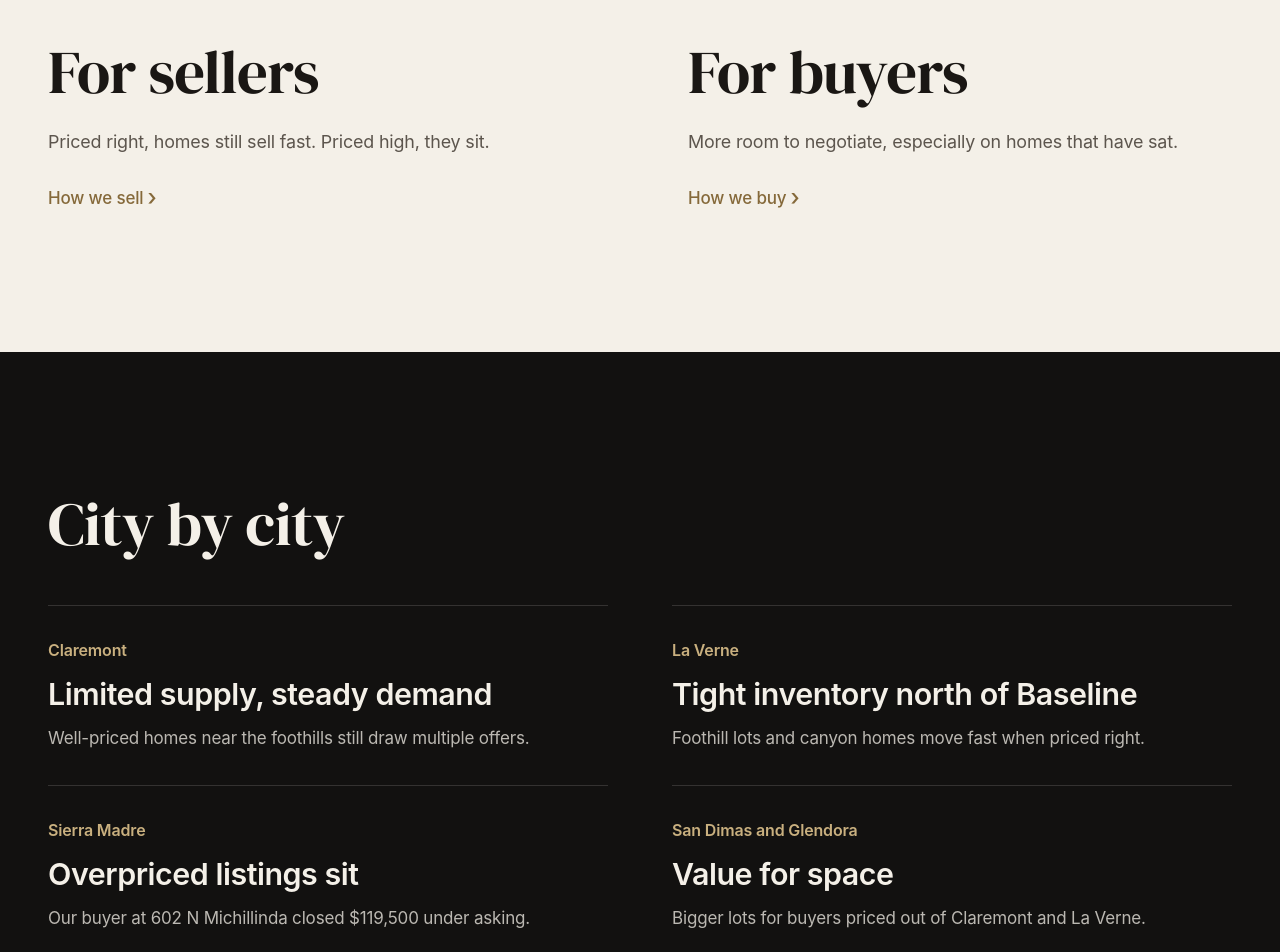
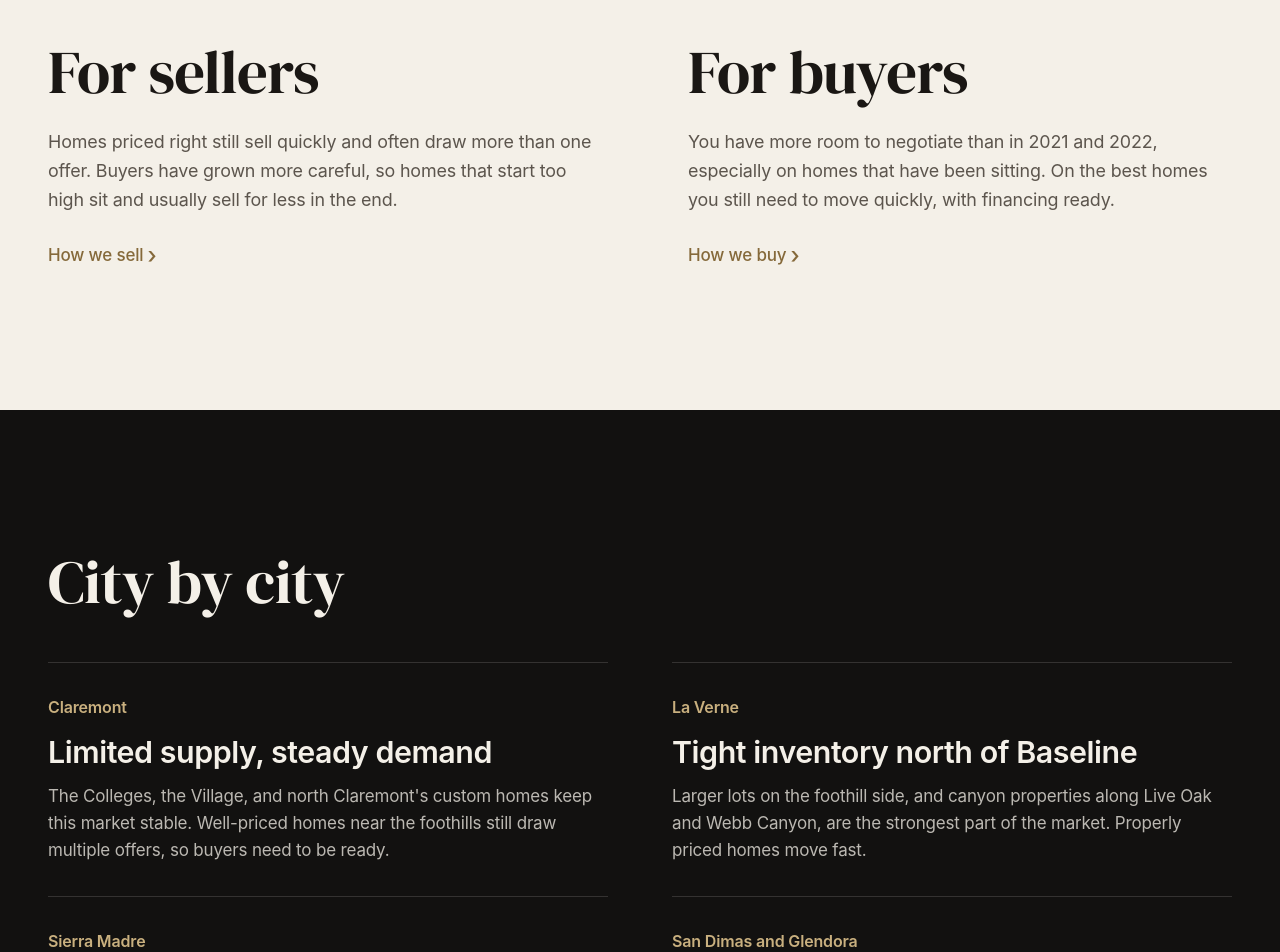
Before and after one commit to christopherrabadi25-star/therabadigroup2, a Next.js app: page /market in a window 1280 px wide. Shown: the part 740-1692 px from the top of the page. Built offline with nearby package versions, Linux system fonts and the light colour scheme.

Commit message:
Revert copy trim and headline change
Co-Authored-By: Claude Opus 5.5 <noreply@anthropic.com>
Claude-Session: https://claude.ai/code/session_01VYa78ZziF3MqoSSLC4BgHe

```diff
--- a/src/app/about/page.tsx
+++ b/src/app/about/page.tsx
@@ -36,7 +36,7 @@ export default function AboutPage() {
       <script type="application/ld+json" dangerouslySetInnerHTML={{ __html: JSON.stringify(schema) }} />
       <PageIntro
         title="About us"
-        lead="$110M+ closed. 20+ years."
+        lead="Father and son. $110M+ closed and more than 20 years in Southern California real estate."
         image={PHOTOS.risingGlen}
         fallback="/images/rising-glen.jpg"
         imageAlt="A Hollywood Hills home we sold"
@@ -71,7 +71,7 @@ export default function AboutPage() {
               <p className="kicker text-champagne-deep">{m.title}</p>
               <h2 className="h-section mt-4">{m.name}</h2>
               <p className="mt-2 text-[0.92rem] text-ink-soft">{m.dre}</p>
-              <p className="mt-8 max-w-[34em] text-[1.12rem] leading-relaxed">{m.short}</p>
+              <p className="mt-8 max-w-[34em] text-[1.12rem] leading-relaxed">{m.bio}</p>
               <p className="mt-8 text-ink-soft">{m.specialties.join(", ")}</p>
             </Reveal>
           </div>
@@ -84,8 +84,10 @@ export default function AboutPage() {
             <h2 className="h-section">Local roots</h2>
           </Reveal>
           <Reveal delay={0.1} className="prose-body text-[1.12rem]">
-            <p>San Gabriel Valley for decades.</p>
-            <p className="text-ivory/75">{BUSINESS.address.full}</p>
+            <p>Our family has lived and worked in the San Gabriel Valley for decades.</p>
+            <p className="text-ivory/75">
+              {BUSINESS.brokerage}, {BUSINESS.address.full}. When you call, Ramzi or Christopher answers.
+            </p>
           </Reveal>
         </div>
       </section>
--- a/src/app/buyers/page.tsx
+++ b/src/app/buyers/page.tsx
@@ -73,7 +73,7 @@ export default function BuyersPage() {
 
       <ContactPanel
         heading="Tell us what you want"
-        intro="Area, budget, timing."
+        intro="Area, budget, and timing. We'll reply with what's available."
         defaultTopic="Buying a home"
       />
     </>
--- a/src/app/commercial/page.tsx
+++ b/src/app/commercial/page.tsx
@@ -62,6 +62,7 @@ export default function CommercialPage() {
             {TYPES.map((t, i) => (
               <Reveal as="li" key={t.title} delay={(i % 2) * 0.08} className="border-t border-ink/15 py-6">
                 <h3 className="text-[1.6rem]">{t.title}</h3>
+                <p className="mt-2 text-ink-soft">{t.body}</p>
               </Reveal>
             ))}
           </ul>
@@ -94,7 +95,7 @@ export default function CommercialPage() {
 
       <ContactPanel
         heading="Tell us about the property"
-        intro="Asset, location, goal. Ramzi will call you back."
+        intro="Asset type, location, and your goal. Ramzi will call you back with an honest read."
         defaultTopic="Commercial or investment"
       />
     </>
--- a/src/app/market/page.tsx
+++ b/src/app/market/page.tsx
@@ -15,22 +15,22 @@ const CITIES = [
   {
     city: "Claremont",
     headline: "Limited supply, steady demand",
-    body: "Well-priced homes near the foothills still draw multiple offers.",
+    body: "The Colleges, the Village, and north Claremont's custom homes keep this market stable. Well-priced homes near the foothills still draw multiple offers, so buyers need to be ready.",
   },
   {
     city: "La Verne",
     headline: "Tight inventory north of Baseline",
-    body: "Foothill lots and canyon homes move fast when priced right.",
+    body: "Larger lots on the foothill side, and canyon properties along Live Oak and Webb Canyon, are the strongest part of the market. Properly priced homes move fast.",
   },
   {
     city: "Sierra Madre",
     headline: "Overpriced listings sit",
-    body: "Our buyer at 602 N Michillinda closed $119,500 under asking.",
+    body: "Our buyer at 602 N Michillinda closed $119,500 under asking after the home had been on and off the market for a year. Buyers have leverage when a seller starts too high.",
   },
   {
     city: "San Dimas and Glendora",
     headline: "Value for space",
-    body: "Bigger lots for buyers priced out of Claremont and La Verne.",
+    body: "Bigger lots and horse properties in San Dimas, and hillside homes with strong schools in Glendora, draw buyers priced out of Claremont and La Verne.",
   },
 ];
 
@@ -51,7 +51,8 @@ export default function MarketPage() {
           <Reveal>
             <h2 className="h-section">For sellers</h2>
             <p className="mt-6 text-[1.12rem] text-ink-soft">
-              Priced right, homes still sell fast. Priced high, they sit.
+              Homes priced right still sell quickly and often draw more than one offer. Buyers have grown more careful, so
+              homes that start too high sit and usually sell for less in the end.
             </p>
             <Link href="/sellers" className="link-more mt-7 text-ink">
               How we sell
@@ -60,7 +61,8 @@ export default function MarketPage() {
           <Reveal delay={0.1}>
             <h2 className="h-section">For buyers</h2>
             <p className="mt-6 text-[1.12rem] text-ink-soft">
-              More room to negotiate, especially on homes that have sat.
+              You have more room to negotiate than in 2021 and 2022, especially on homes that have been sitting. On the best
+              homes you still need to move quickly, with financing ready.
             </p>
             <Link href="/buyers" className="link-more mt-7 text-ink">
               How we buy
@@ -86,7 +88,7 @@ export default function MarketPage() {
         </div>
       </section>
 
-      <ContactPanel heading="Ask about your street" intro="Tell us the neighborhood. We'll tell you what's selling." />
+      <ContactPanel heading="Ask about your street" intro="Market questions are always welcome. Tell us the neighborhood and we'll share what's selling and for how much." />
     </>
   );
 }
--- a/src/app/sellers/page.tsx
+++ b/src/app/sellers/page.tsx
@@ -54,6 +54,9 @@ export default function SellersPage() {
           </Reveal>
           <Reveal delay={0.12} className="prose-body text-[1.12rem]">
             <p>On a $900,000 home, that&apos;s about $37,800 more at closing.</p>
+            <p className="text-ivory/75">
+              It comes from pricing right on day one, presenting the home well, and negotiating every term.
+            </p>
           </Reveal>
         </div>
       </section>
@@ -92,7 +95,7 @@ export default function SellersPage() {
         </div>
       </section>
 
-      <ContactPanel heading="What is your home worth?" intro="Send the address. We'll send a value range." />
+      <ContactPanel heading="What is your home worth?" intro="Send the address. We'll reply with a value range, usually the same day." />
     </>
   );
 }
--- a/src/components/Footer.tsx
+++ b/src/components/Footer.tsx
@@ -11,7 +11,8 @@ export default function Footer() {
         <div className="mt-14 grid gap-12 border-t border-ivory/10 pt-12 md:grid-cols-[1.3fr_1fr_1fr]">
           <div>
             <p className="max-w-sm text-ivory/75">
-              Ramzi and Christopher Rabadi.
+              Ramzi and Christopher Rabadi, a father and son team, with more than twenty years of Southern California
+              real estate behind them.
             </p>
             <div className="mt-6 space-y-1.5">
               <a href={BUSINESS.phoneHref} className="block text-[1.5rem] font-semibold tracking-[-0.01em] no-underline hover:text-champagne">
--- a/src/components/SaleCard.tsx
+++ b/src/components/SaleCard.tsx
@@ -55,7 +55,7 @@ export default function SaleCard({
           {sale.side === "Buyer" ? "Represented the buyer" : "Represented the seller"}
         </p>
         {sale.facts && <p className="mt-1 text-[0.98rem] opacity-80">{sale.facts.join(", ")}</p>}
-
+        {sale.highlight && <p className="mt-2 leading-relaxed">{sale.highlight}</p>}
         {showDescription && sale.description && <p className="mt-2 opacity-80">{sale.description}</p>}
       </div>
     </article>
--- a/src/components/Steps.tsx
+++ b/src/components/Steps.tsx
@@ -8,7 +8,8 @@ export default function Steps({ items }: { items: readonly { title: string; body
         <Reveal as="li" key={s.title} delay={(i % 2) * 0.08} className="grid grid-cols-[56px_1fr] gap-3 border-t border-current/15 py-8">
           <span className="num text-[2rem] leading-none text-champagne-deep">{String(i + 1).padStart(2, "0")}</span>
           <div>
-            <h3 className="text-[1.6rem] leading-tight">{s.title}</h3>
+            <h3 className="text-[1.6rem]">{s.title}</h3>
+            <p className="mt-2 opacity-75">{s.body}</p>
           </div>
         </Reveal>
       ))}
```
Also changed, not shown: src/app/page.tsx (+10 -2 lines).
